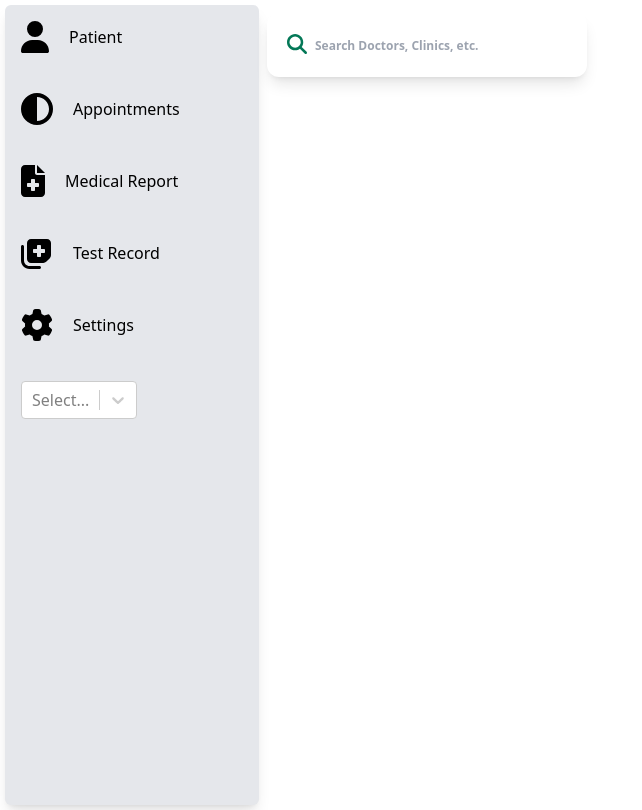
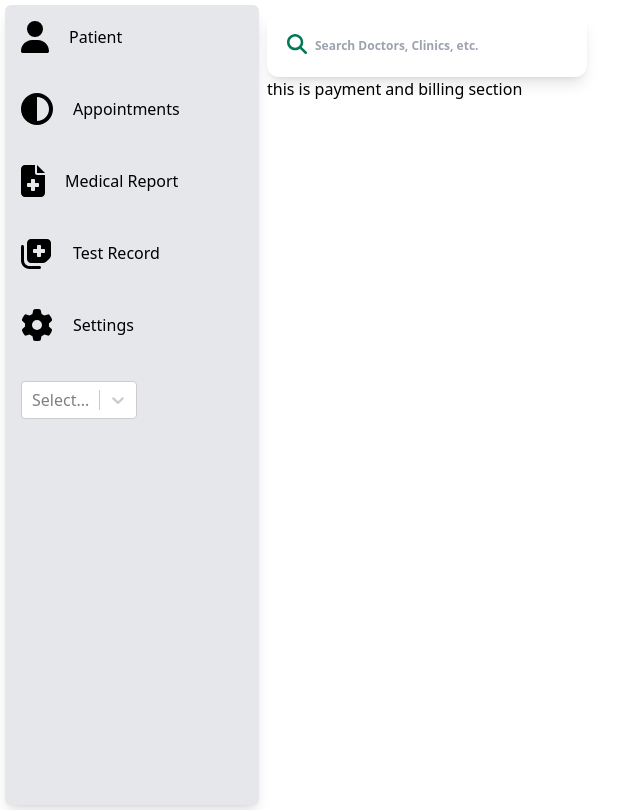
Before and after one commit to sajanstha201/Bharat-Health-Frontend, a React (Vite) app: page /patient/settings/payment-and-billing in a window 1280 px wide. Shown: the whole page, without its empty margins (0-642 px from the left). Built offline with nearby package versions, Linux system fonts and the light colour scheme.

Commit message:
added the setting section

```diff
--- a/src/components/User/Registered/Patient/Setting/PaymentAndBilling.jsx
+++ b/src/components/User/Registered/Patient/Setting/PaymentAndBilling.jsx
@@ -2,6 +2,6 @@ import React from "react"
 export default function PaymentAndBilling(){
    return(
    <>
-
+   this is payment and billing section
    </>)
 }
```
